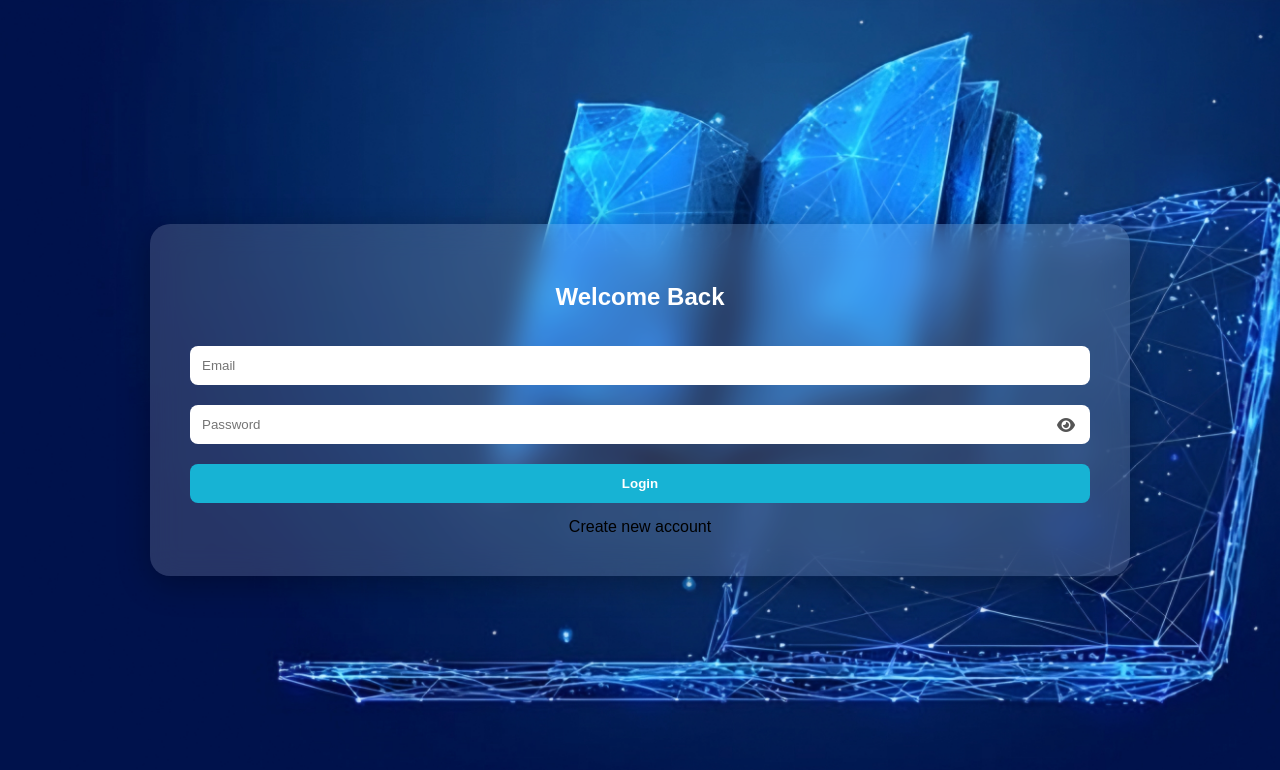
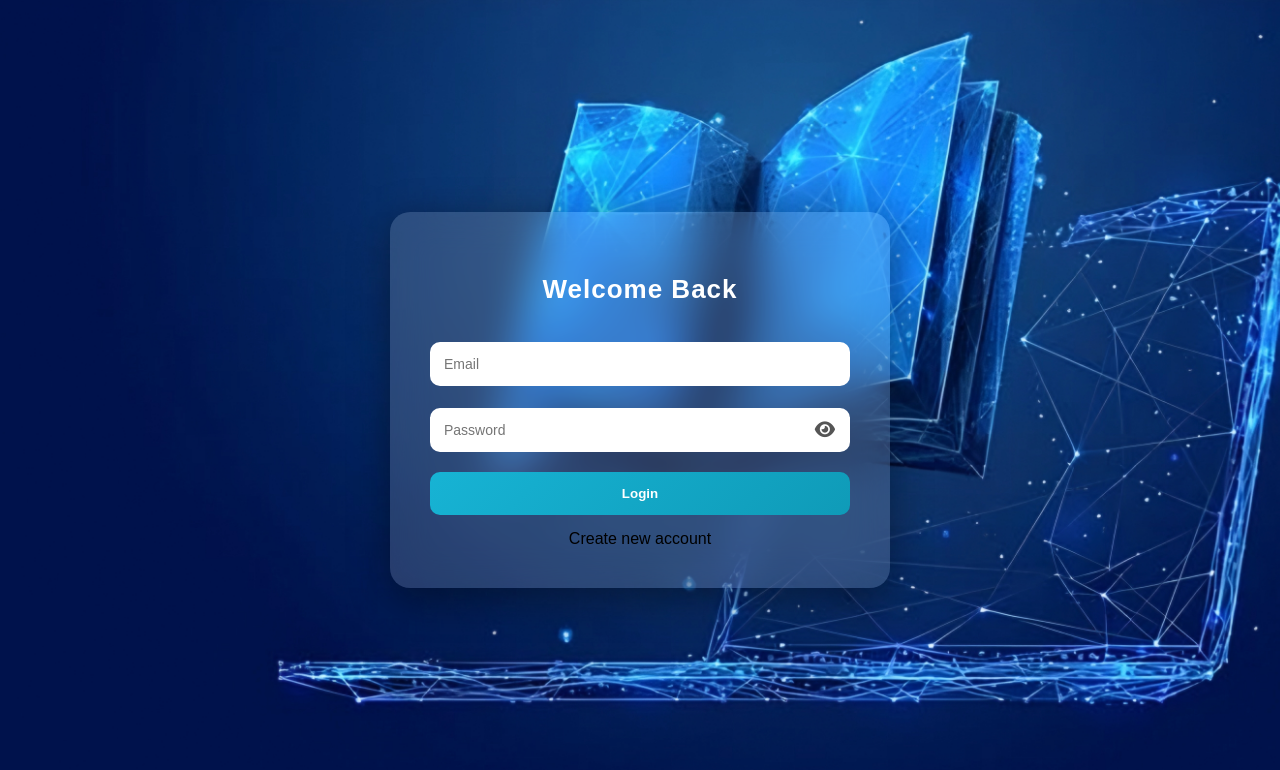
Before and after one commit to rhomz017/project-sd-finals-classnotessharing, a Next.js app: page /login in a window 1280 px wide. Shown: the top 770 px of the page. Built offline with nearby package versions, Linux system fonts and the light colour scheme.

Commit message:
update register form UI

```diff
--- a/app/globals.css
+++ b/app/globals.css
@@ -207,3 +207,115 @@ a {
   }
 
 }
+.register {
+  min-height: 100vh;
+  background: url("/images/register.jpg") no-repeat center center/cover;
+  display: flex;
+  justify-content: center;
+  align-items: center;
+}
+
+.login-box {
+  width: 90%;
+  max-width: 420px;
+  padding: 40px;
+  border-radius: 20px;
+  background: rgba(255, 255, 255, 0.15);
+  backdrop-filter: blur(20px);
+  box-shadow: 0 10px 40px rgba(0, 0, 0, 0.4);
+  color: white;
+  text-align: center;
+  animation: fadeIn 0.6s ease;
+}
+
+.login-box h2 {
+  margin-bottom: 25px;
+  font-size: 26px;
+  letter-spacing: 1px;
+}
+
+.login-box input {
+  width: 100%;
+  padding: 14px 45px 14px 14px;
+  margin: 12px 0;
+  border-radius: 10px;
+  border: none;
+  outline: none;
+  font-size: 14px;
+}
+
+.login-box button {
+  width: 100%;
+  padding: 14px;
+  margin-top: 10px;
+  border-radius: 10px;
+  border: none;
+  background: linear-gradient(135deg, #17b3d4, #0f9bb8);
+  color: white;
+  font-weight: bold;
+  cursor: pointer;
+  transition: 0.3s ease;
+}
+
+.login-box button:hover {
+  transform: translateY(-2px);
+  box-shadow: 0 6px 20px rgba(0, 0, 0, 0.25);
+}
+
+.password-wrapper {
+  position: relative;
+}
+
+.password-wrapper input {
+  margin: 0;
+}
+
+.eye-icon {
+  position: absolute;
+  right: 15px;
+  top: 50%;
+  transform: translateY(-50%);
+  cursor: pointer;
+  font-size: 18px;
+}
+
+.bottom-links {
+  margin-top: 20px;
+}
+
+.bottom-links a {
+  color: white;
+  font-size: 14px;
+  opacity: 0.9;
+}
+
+.bottom-links a:hover {
+  text-decoration: underline;
+}
+
+
+@keyframes fadeIn {
+  from {
+    opacity: 0;
+    transform: translateY(15px);
+  }
+  to {
+    opacity: 1;
+    transform: translateY(0);
+  }
+}
+
+.eye-icon {
+  position: absolute;
+  right: 15px;
+  top: 50%;
+  transform: translateY(-50%);
+  cursor: pointer;
+  font-size: 18px;
+  color: #555;
+  transition: 0.2s;
+}
+
+.eye-icon:hover {
+  color: #000;
+}
```
Also changed, not shown: app/register/page.tsx (+25 -3 lines).
